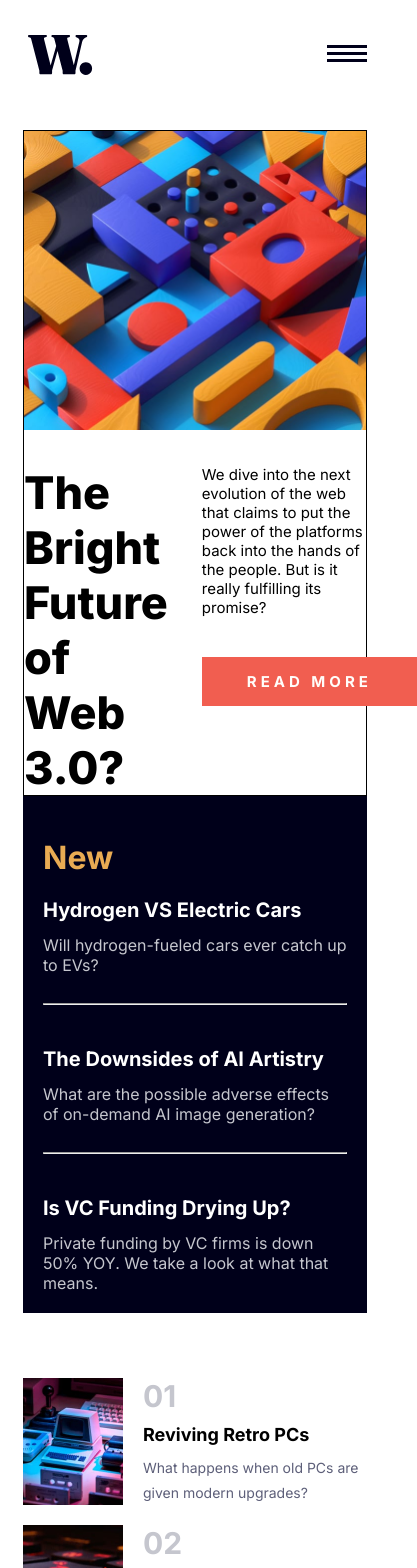
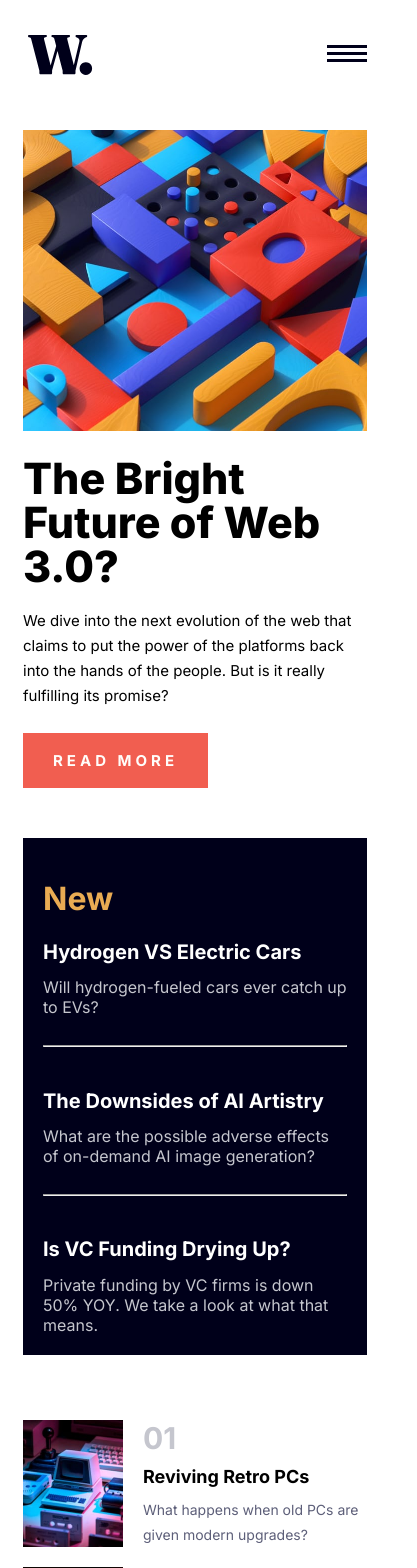
Before and after one commit to DinosMpo/Frontend-mentor-news-homepage, a React (Create React App) app: page / in a window 390 px wide. Shown: the top 1568 px of the page, 417 px wide, since content can reach past the window. Built offline with nearby package versions, Linux system fonts and the light colour scheme.

Commit message:
css changes

```diff
--- a/src/MainSection/MainSection.css
+++ b/src/MainSection/MainSection.css
@@ -1,7 +1,6 @@
 .main-section {
-	border: 1px solid black;
-	display: inline-block;
-	width: 730px;
+	width: 66%;
+	max-width: 730px;
 }
 
 .main-wrapper {
@@ -9,23 +8,20 @@
 }
 
 .main-title {
+	display: inline-block;
 	width: 40%;
-/*	border: 1px solid black;*/
 	font-weight: 800;
-	font-size: 45px;
+	font-size: 55px;
 	font-family: 'Inter', sans-serif;
-	display: inline-block;
-
+	line-height: 55px;
 }
 
 .main-description {
+	display: inline-block;
 	width: 48%;
-/*	border: 1px solid black;*/
-	display: inline-block;
 	font-family: 'Inter', sans-serif;
 	font-size: 15px;
 	float: right;
-	height: 100%;
 }
 
 .main-more {
@@ -38,4 +34,37 @@
 	letter-spacing: 4px;
 	font-family: 'Inter', sans-serif;
 	font-weight: 700;
+	box-sizing: border-box;
+	cursor: pointer;
 }
+
+.main-more:hover {
+	background-color: hsl(240, 100%, 5%);
+}
+
+@media only screen and (max-width: 749px) {
+    .main-section {
+    	width: 100%;
+    	margin-bottom: 50px;
+    }
+
+    .main-wrapper {
+		margin-top: 25px;
+    }
+
+    .main-title {
+		font-size: 43px;
+		line-height: 44px;
+		width: 100%;
+    	margin-bottom: 20px;
+    }
+
+    .main-description {
+    	width: 100%;
+    	line-height: 25px;
+    }
+
+    .main-more {
+    	margin-top: 25px;
+    }
+}
--- a/src/SideSection/SideSection.css
+++ b/src/SideSection/SideSection.css
@@ -1,19 +1,22 @@
 .side-section {
 	background-color: hsl(240, 100%, 5%);
 	color: white;
-	width: 400px;
-	display: inline-block;
-	float: right;
+	width: 31.5%;
 	height: auto;
 	padding: 20px;
 	box-sizing: border-box;
 	font-family: 'Inter', sans-serif;
-
+	order: 1;
 }
 
 .side-title {
 	font-size: 20px;
 	font-weight: bold;
+	cursor: pointer;
+}
+
+.side-title:hover {
+	color: hsl(35, 77%, 62%);
 }
 
 .side-description {
@@ -21,3 +24,9 @@
 	font-family: 'Inter', sans-serif;
 	font-weight: 400;
 }
+
+@media only screen and (max-width: 749px) {
+    .side-section {
+    	width: 100%;
+    }
+}
```
Also changed, not shown: src/index.css (line endings or trailing spaces).
